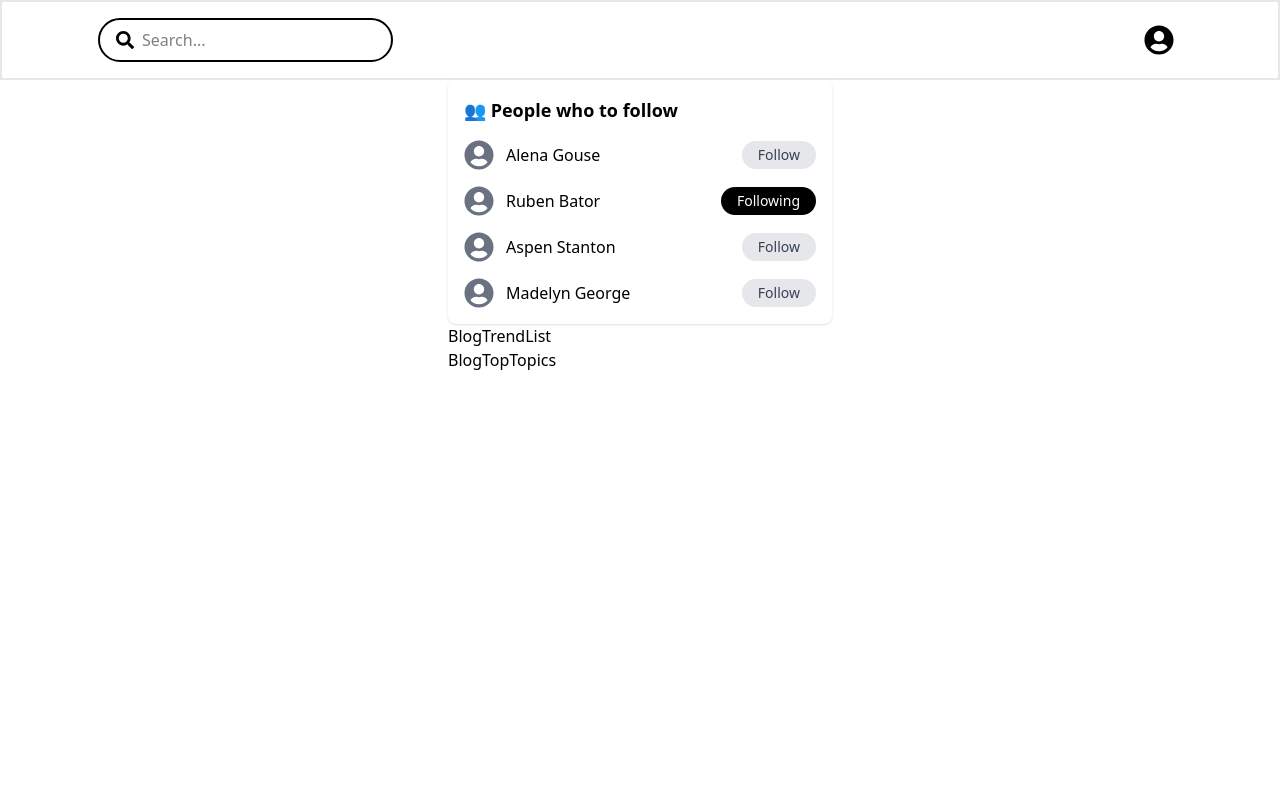
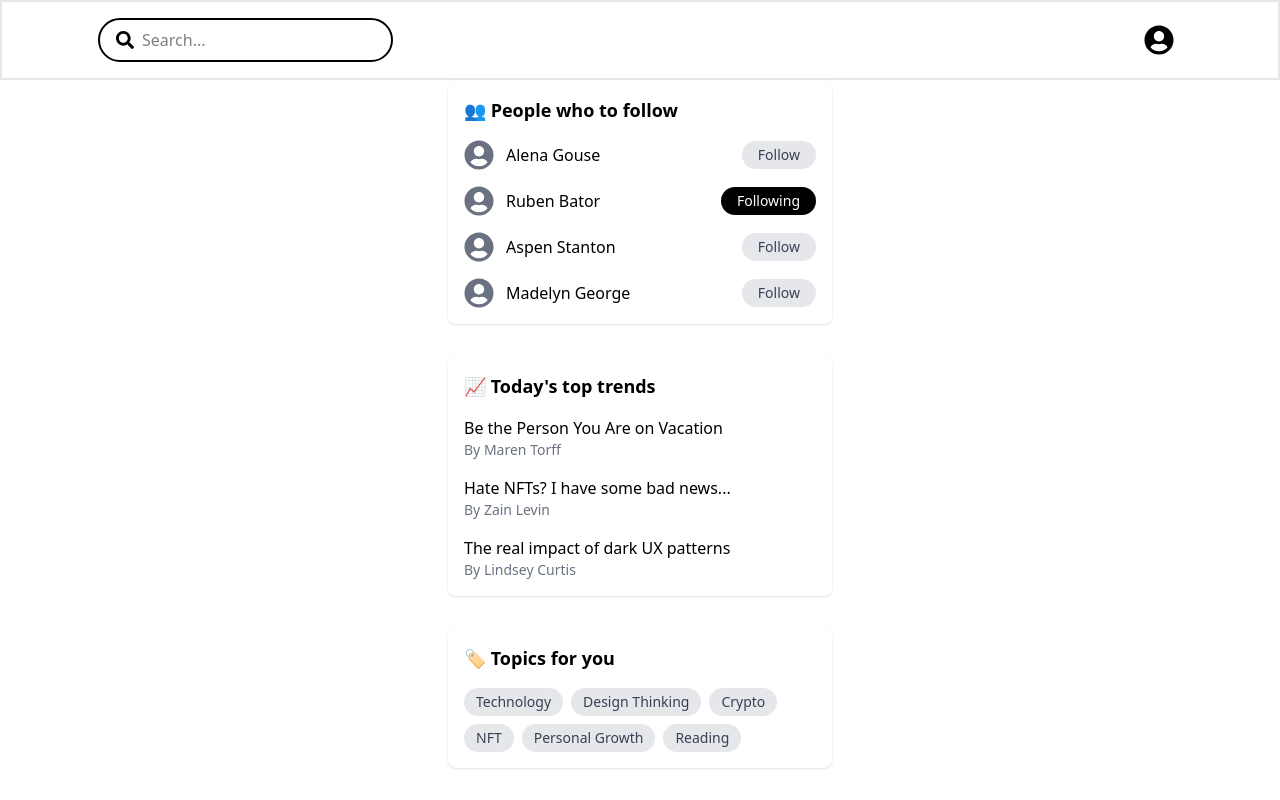
Before and after one commit to williamscodebox/ts-demos, a React (Vite) app: page / in a window 1280 px wide. Built offline with nearby package versions, Linux system fonts and the light colour scheme.

Commit message:
added BlogContext

```diff
--- a/src/components/BlogTopTopics.tsx
+++ b/src/components/BlogTopTopics.tsx
@@ -1,7 +1,28 @@
-import React from "react";
+const topics = [
+  "Technology",
+  "Design Thinking",
+  "Crypto",
+  "NFT",
+  "Personal Growth",
+  "Reading",
+];
 
 function BlogTopTopics() {
-  return <div>BlogTopTopics</div>;
+  return (
+    <div className="bg-white p-4 rounded-lg shadow mt-8">
+      <h3 className="font-semibold text-lg mb-4">🏷️ Topics for you</h3>
+      <div className="flex flex-wrap gap-2">
+        {topics.map((topic, index) => (
+          <span
+            key={index}
+            className="px-3 py-1 bg-gray-200 text-gray-700 text-sm rounded-full cursor-pointer hover:bg-gray-300"
+          >
+            {topic}
+          </span>
+        ))}
+      </div>
+    </div>
+  );
 }
 
 export default BlogTopTopics;
--- a/src/components/BlogTrendList.tsx
+++ b/src/components/BlogTrendList.tsx
@@ -1,7 +1,32 @@
-import React from "react";
+const trends = [
+  {
+    title: "Be the Person You Are on Vacation",
+    author: "Maren Torff",
+  },
+  {
+    title: "Hate NFTs? I have some bad news...",
+    author: "Zain Levin",
+  },
+  {
+    title: "The real impact of dark UX patterns",
+    author: "Lindsey Curtis",
+  },
+];
 
 function BlogTrendList() {
-  return <div>BlogTrendList</div>;
+  return (
+    <div className="bg-white p-4 rounded-lg shadow mt-8">
+      <h3 className="font-semibold text-lg mb-4">📈 Today's top trends</h3>
+      <ul className="space-y-4">
+        {trends.map((trend, index) => (
+          <li key={index} className="flex flex-col">
+            <span className="font-medium">{trend.title}</span>
+            <span className="text-sm text-gray-500">By {trend.author}</span>
+          </li>
+        ))}
+      </ul>
+    </div>
+  );
 }
 
 export default BlogTrendList;
--- /dev/null
+++ b/src/providers/BlogContext.tsx
@@ -0,0 +1,43 @@
+import { createContext, useState, useContext } from "react";
+import { type Blog } from "../types/types";
+
+interface BlogContextType {
+  blogs: Blog[];
+  addBlog: (blog: Blog) => void;
+  updateBlog: (blog: Blog) => void;
+  deleteBlog: (id: number) => void;
+}
+
+const BlogContext = createContext<BlogContextType | undefined>(undefined);
+export const BlogProvider: React.FC<{ children: React.ReactNode }> = ({
+  children,
+}) => {
+  const [blogs, setBlogs] = useState<Blog[]>([]);
+
+  const addBlog = (blog: Blog) => {
+    setBlogs([...blogs, blog]);
+  };
+
+  const updateBlog = (updatedBlog: Blog) => {
+    setBlogs(
+      blogs.map((blog) => (blog.id === updatedBlog.id ? updatedBlog : blog))
+    );
+  };
+
+  const deleteBlog = (id: number) =>
+    setBlogs(blogs.filter((blog) => blog.id !== id));
+
+  return (
+    <BlogContext.Provider value={{ blogs, addBlog, updateBlog, deleteBlog }}>
+      {children}
+    </BlogContext.Provider>
+  );
+};
+
+export const useBlogs = () => {
+  const context = useContext(BlogContext);
+  if (!context) {
+    throw new Error("useBlogs must be used within a BlogProvider");
+  }
+  return context;
+};
```
